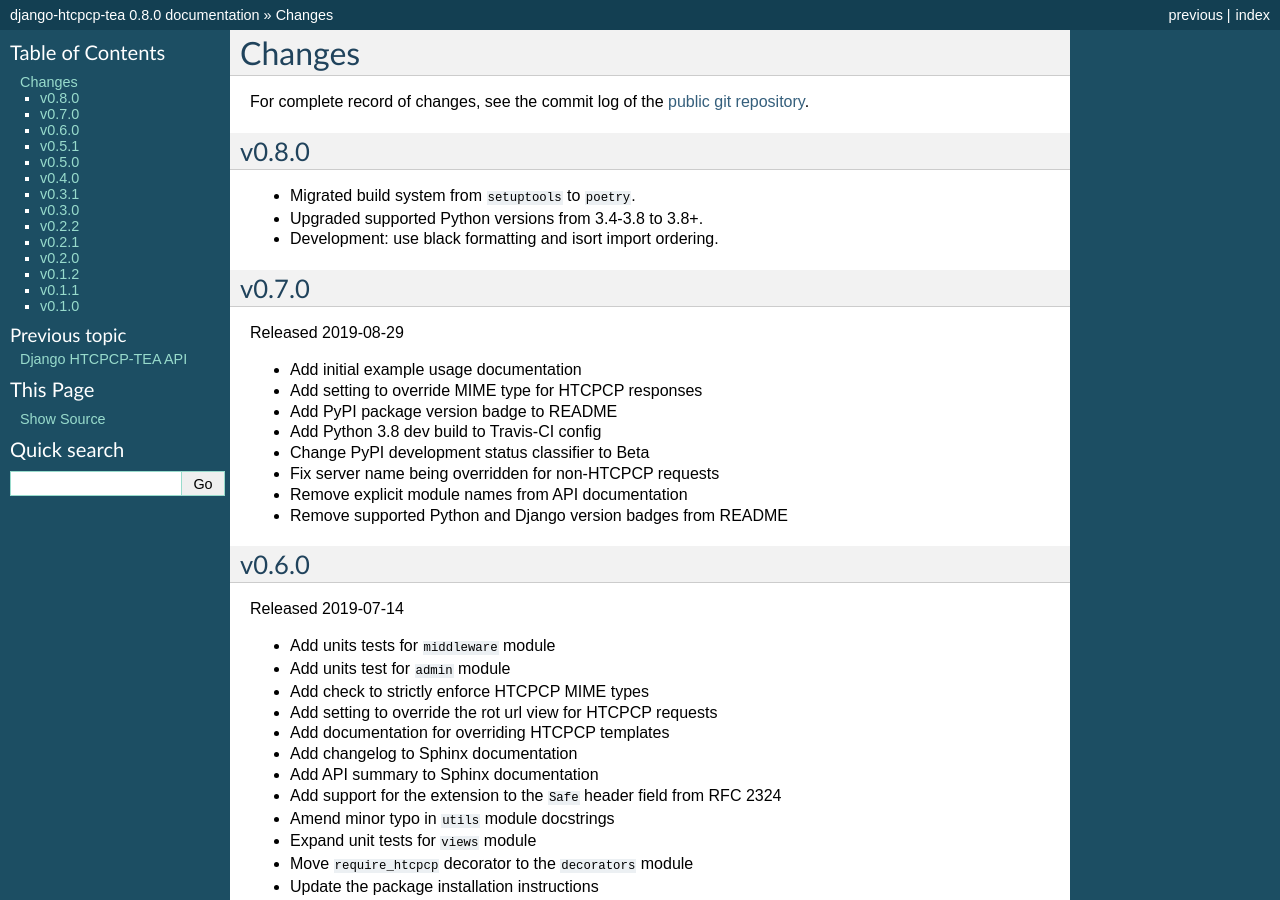
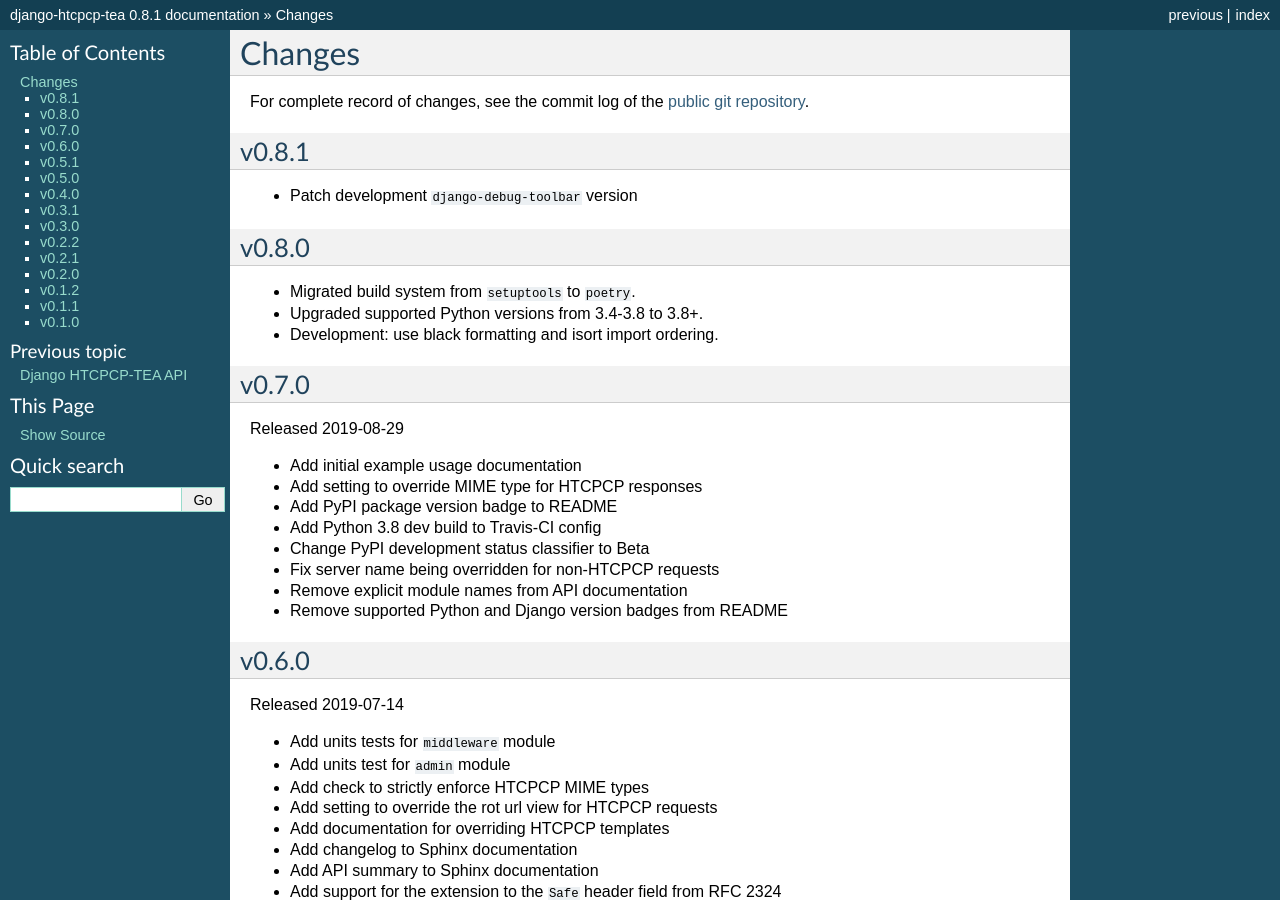
Before and after one commit to brianschubert/django-htcpcp-tea, a Sphinx documentation site: the page built from docs/changelog.rst, in a window 1280 px wide and 900 px high. Built offline with Sphinx 7.4.7, drawn with Linux system fonts in a browser that asks for light colours; some of the changed text lies outside the part shown.

Commit message:
Bump version to v0.8.1

```diff
--- a/CHANGELOG.rst
+++ b/CHANGELOG.rst
@@ -5,8 +5,14 @@
 
 .. _public git repository: https://github.com/blueschu/django-htcpcp-tea
 
+v0.8.1
+-------
+
+- Patch development ``django-debug-toolbar`` version
+
+
 v0.8.0
-----------
+-------
 
 - Migrated build system from ``setuptools`` to ``poetry``.
 - Upgraded supported Python versions from 3.4-3.8 to 3.8+.
--- a/django_htcpcp_tea/__init__.py
+++ b/django_htcpcp_tea/__init__.py
@@ -4,6 +4,6 @@
 #  MIT License was not distributed with this file, you can obtain one
 #  at https://opensource.org/licenses/MIT.
 
-__version__ = "0.8.0"
+__version__ = "0.8.1"
 
 default_app_config = "django_htcpcp_tea.apps.HTCPCPTeaConfig"
--- a/docs/conf.py
+++ b/docs/conf.py
@@ -26,7 +26,7 @@
 author = 'Brian Schubert'
 
 # The full version, including alpha/beta/rc tags
-release = '0.8.0'
+release = '0.8.1'
 
 
 # -- General configuration ---------------------------------------------------
--- a/pyproject.toml
+++ b/pyproject.toml
@@ -1,6 +1,6 @@
 [tool.poetry]
 name = "django-htcpcp-tea"
-version = "0.8.0"
+version = "0.8.1"
 description = "Django app implementing HTCPCP-TEA as defined in RFC 7168."
 license = "MIT"
 authors = ["Brian Schubert <brianm.schubert@gmail.com>"]
```
